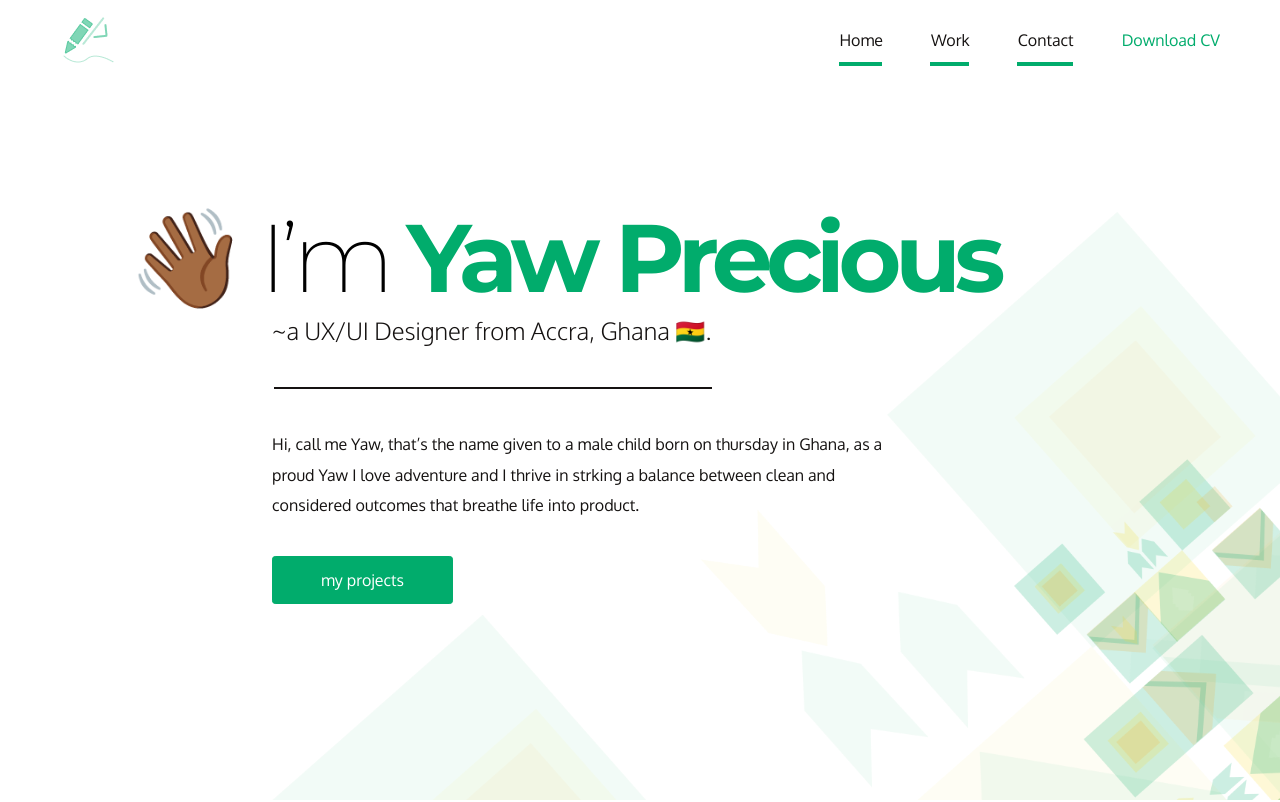
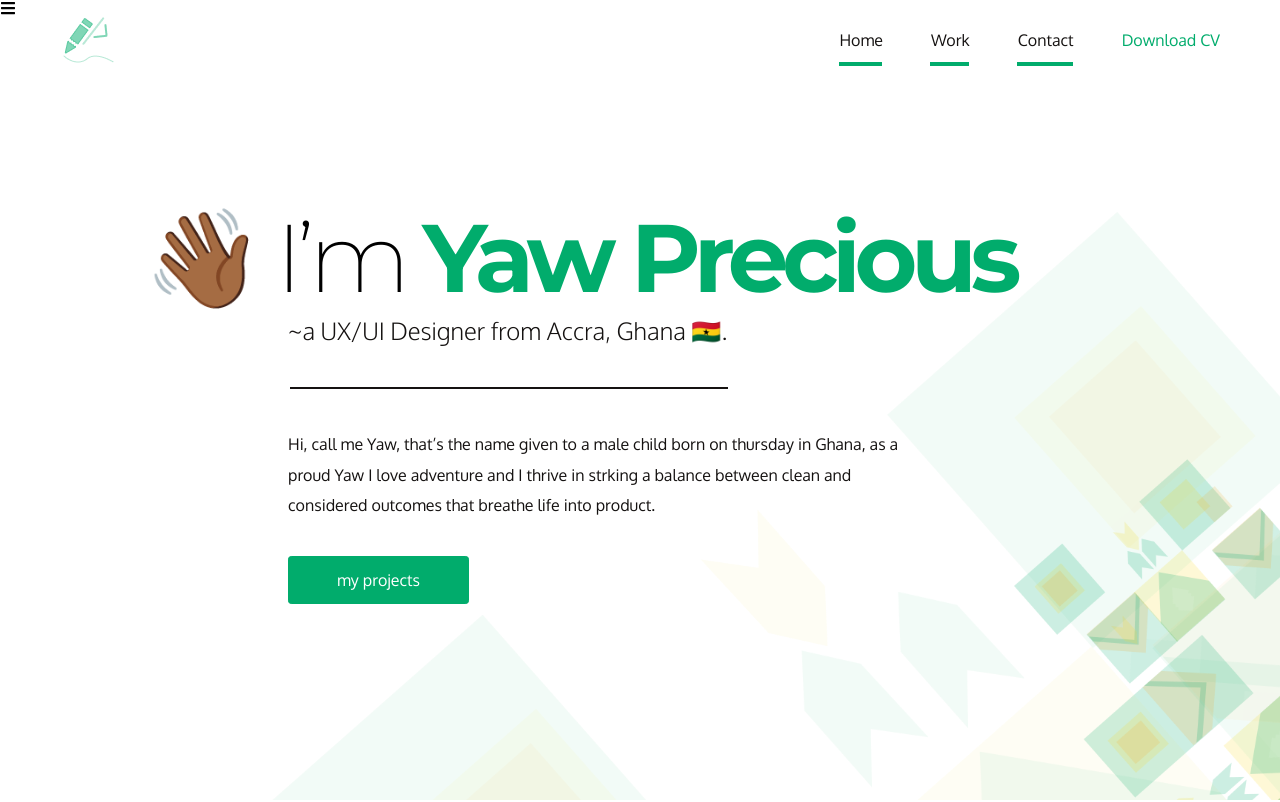
Before and after one commit to Tetteh-Yaw-Precious/Ux-portfolio, a React (Create React App) app: page / in a window 1280 px wide. Shown: the top 802 px of the page. Built offline with nearby package versions, Linux system fonts and the light colour scheme.

Commit message:
navbar responsive

```diff
--- a/src/App.js
+++ b/src/App.js
@@ -15,7 +15,7 @@ const App = () => {
   const [homeStatus, setHomeStatus] = useState(false);
   const [workStatus, setWorkStatus] = useState(false);
   const [contactStatus, setContactStatus] = useState(false);
-  // const [navStatus, setNavStatus] = useState(false)
+  const [navStatus, setNavStatus] = useState(false);
 
   return (
     <AnimatePresence exitBeforeEnter>
@@ -27,16 +27,14 @@ const App = () => {
           setWorkStatus,
           contactStatus,
           setContactStatus,
+          setNavStatus,navStatus
         }}
       >
         <div>
           <Globalstyle />
-          <Landingpage
-            homeStatus={homeStatus}
-            setHomeStatus={setHomeStatus}
-          />
+          <Landingpage homeStatus={homeStatus} setHomeStatus={setHomeStatus} />
           <Work />
-          <Contact/>
+          <Contact />
         </div>
       </NavLinksContext.Provider>
     </AnimatePresence>
--- /dev/null
+++ b/src/components/Nav.js
@@ -0,0 +1,60 @@
+import React, { useContext } from "react";
+//importing components
+import { rem, device } from "../helpers/mixins";
+import NavLinks from "./NavLinks";
+//styled components
+import styled from "styled-components";
+//importing images
+import brandLogo from "../assets/images/logo.png";
+//context
+import { NavLinksContext } from "../contexts/NavlinksContext";
+
+const Nav = () => {
+  const { navStatus } = useContext(NavLinksContext);
+  console.log(`nav:::${navStatus}`)
+  return (
+    <NavigationBar className="activeNav">
+      <div className={`navbar ${navStatus === true ? "activeNav" : ""}`}>
+        <img src={brandLogo} alt="my-logo" />
+        <NavLinks />
+      </div>
+    </NavigationBar>
+  );
+};
+
+const NavigationBar = styled.nav`
+  .navbar {
+    width: 100%;
+    min-height: 10%;
+    padding-top: ${rem(16)};
+    padding-left: ${rem(60)};
+    padding-right: ${rem(60)};
+    padding-bottom: ${rem(16)};
+    display: flex;
+    justify-content: space-between;
+    align-items: center;
+    position: fixed;
+    @media ${device.phone} {
+      background-color: white !important;
+      height: 100vh;
+      flex-direction: column;
+      padding-left: ${rem(0)};
+      padding-right: ${rem(0)};
+      padding-bottom: 70%;
+      padding-top: 30%;
+      justify-content: space-between;
+      z-index: 2;
+      transform: translateX(100%);
+      transition: all 0.5s ease;
+      opacity: 1;
+      overflow: hidden;
+      position: fixed;
+    }
+  }
+  .activeNav {
+    transform: translateX(0%);
+    opacity: 1;
+  }
+`;
+
+export default Nav;
--- a/src/components/heroSection.js
+++ b/src/components/heroSection.js
@@ -3,6 +3,7 @@ import styled from "styled-components";
 import pattern from "../assets/images/background.png";
 import { rem, device } from "../helpers/mixins";
 import { Link } from "react-scroll";
+import { FaBars } from "react-icons/fa";
 //importing animation
 import { motion } from "framer-motion";
 import { pageAnimation, slideIn, titleAnim } from "../animations/animation";
@@ -13,7 +14,7 @@ import { NavLinksContext } from "../contexts/NavlinksContext";
 
 const HeroSection = () => {
   //context
-  const { setHomeStatus } = useContext(NavLinksContext);
+  const { setHomeStatus,setNavStatus,navStatus } = useContext(NavLinksContext);
   //intersection api
   const [element, controls, view] = UseScroll();
 
@@ -28,6 +29,9 @@ const HeroSection = () => {
       animate={controls}
       id="heroSection"
     >
+      <div className="barsIcon">
+        <FaBars className="open" onClick={()=>{setNavStatus(!navStatus)}}/>
+      </div>
       <div className="details">
         <div className="title">
           <motion.h1 variants={titleAnim}>
@@ -75,6 +79,28 @@ const StyledHero = styled(motion.section)`
     justify-content: center;
     height: 90vh;
     align-items: center;
+    .barsIcon {
+      width: 100%;
+      display: flex;
+      justify-content: flex-end;
+      padding-right: 10%;
+      position: absolute;
+      top: 3rem;
+
+      .open {
+        border: 1px solid var(--accent-color);
+        font-size: 3rem;
+        padding: 0.5rem;
+        color: var(--accent-color);
+        position: fixed;
+        z-index: 5;
+        background-color: white;
+        &:hover {
+          background-color: var(--accent-color);
+          color: white;
+        }
+      }
+    }
   }
 
   .details {
--- a/src/components/landingPage.js
+++ b/src/components/landingPage.js
@@ -2,7 +2,7 @@ import React from "react";
 import styled from "styled-components";
 
 //importing components
-import Navbar from "./nav";
+import Navbar from "./Nav";
 import HeroSection from "./heroSection";
 
 const landingPage = () => {
--- a/src/components/nav.js
+++ /dev/null
@@ -1,48 +0,0 @@
-import React from "react";
-
-//importing components
-import { rem, device } from "../helpers/mixins";
-import NavLinks from "./NavLinks";
-//styled components
-import styled from "styled-components";
-//importing images
-import brandLogo from "../assets/images/logo.png";
-
-const nav = () => {
-  return (
-    <NavigationBar>
-      <img src={brandLogo} alt="my-logo" />
-      <NavLinks />
-    </NavigationBar>
-  );
-};
-
-const NavigationBar = styled.nav`
-  width: 100%;
-  min-height: 10%;
-  padding-top: ${rem(16)};
-  padding-left: ${rem(60)};
-  padding-right: ${rem(60)};
-  padding-bottom: ${rem(16)};
-  display: flex;
-  justify-content: space-between;
-  align-items: center;
-  position: fixed;
-  @media ${device.phone} {
-    background-color: white !important;
-    height: 100vh;
-    flex-direction: column;
-    padding-left: ${rem(0)};
-    padding-right: ${rem(0)};
-    padding-bottom: 70%;
-    padding-top: 20%;
-    justify-content: space-between;
-    z-index: 2;
-    transform: translateX(100%);
-    transition: all 0.5s ease;
-    opacity: 0;
-    overflow: hidden;
-  }
-`;
-
-export default nav;
```
